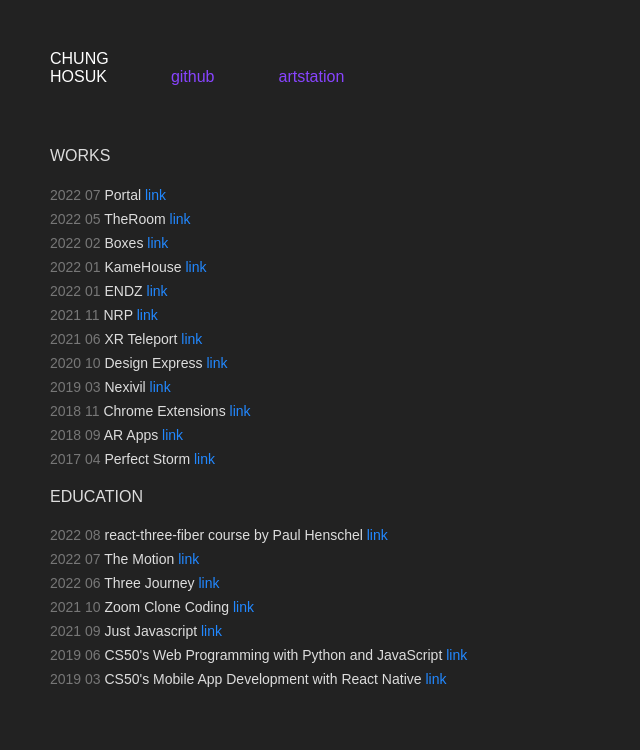
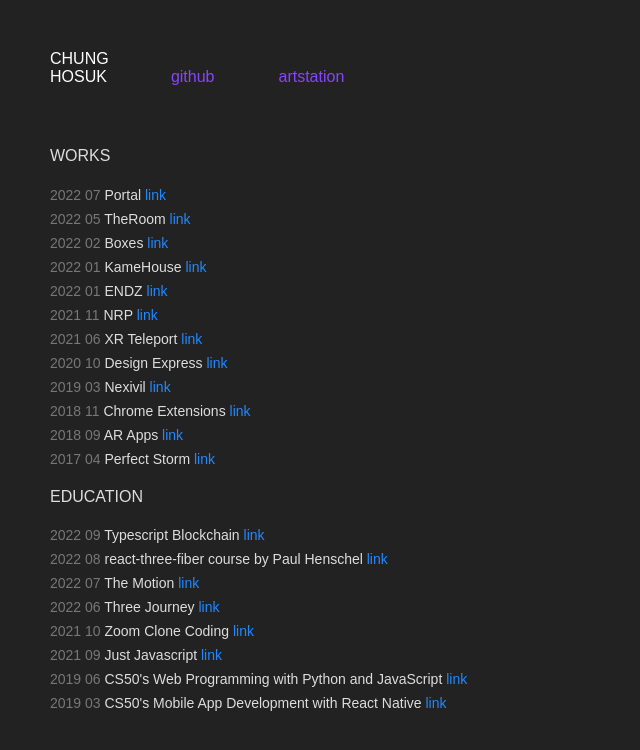
Before and after one commit to smarthug/life, a React (Create React App) app: page / in a window 1280 px wide. Shown: the top 750 px of the page, without its empty margins (0-640 px from the left). Built offline with nearby package versions, Linux system fonts and the light colour scheme.

Commit message:
typescript blockchain

```diff
--- a/src/App.js
+++ b/src/App.js
@@ -26,6 +26,7 @@ function App() {
           <Work date={"2017 04 "} name={"Perfect Storm"} link={"https://www.perfect-storm.net/services/ar-vr-mr"} />
 
           <h4 style={{ "color": "#ddd" }}>EDUCATION</h4>
+          <Work date={"2022 09 "} name={"Typescript Blockchain"} link={"https://nomadcoders.co/typescript-for-beginners"} />
           <Work date={"2022 08 "} name={"react-three-fiber course by Paul Henschel"} link={"https://0xca0a.gumroad.com/l/B4N4N4S"} />
           <Work date={"2022 07 "} name={"The Motion"} link={"https://themotion.co.kr/curriculum/view?idx=74"} />
           <Work date={"2022 06 "} name={"Three Journey"} link={"https://threejs-journey.com/#"} />
```
